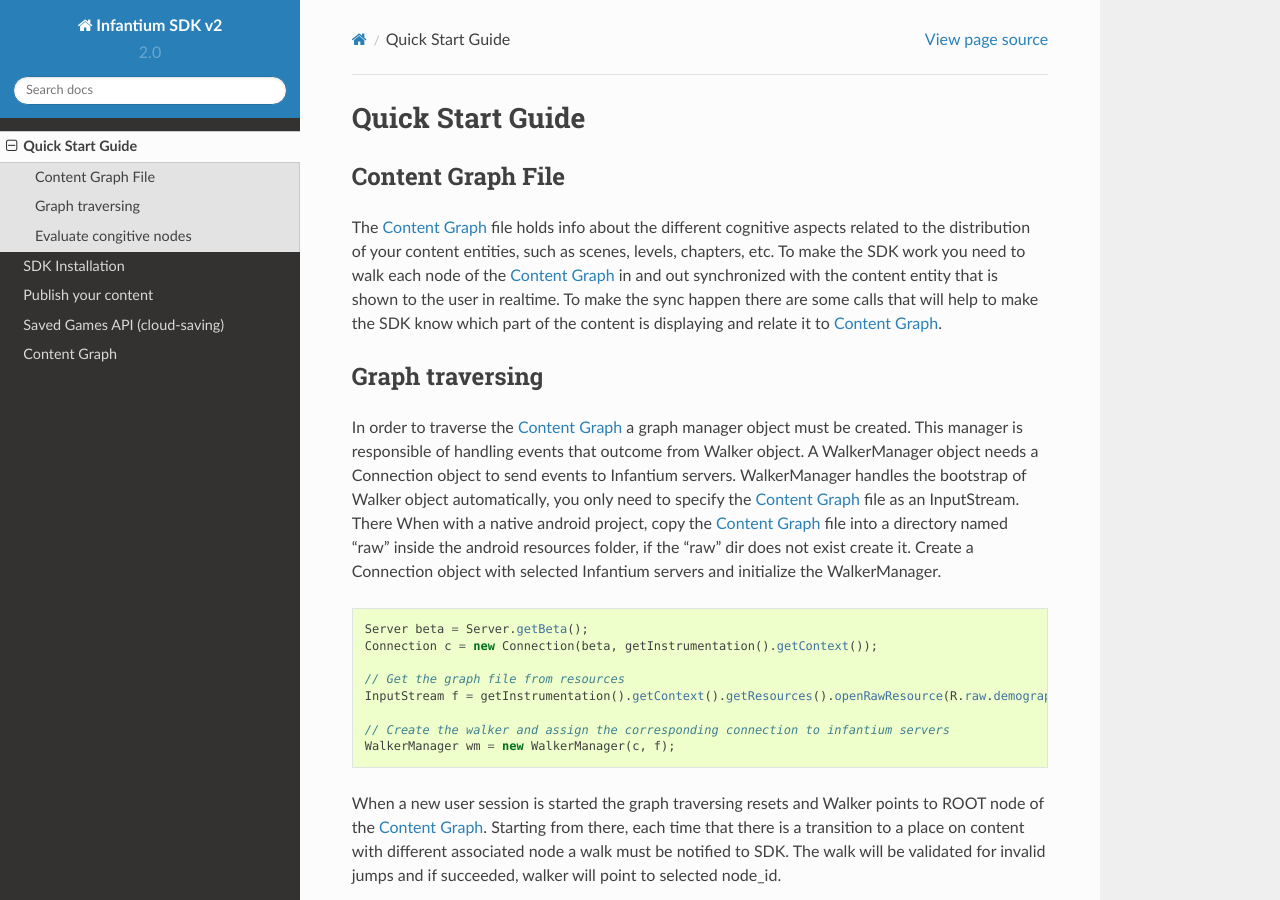
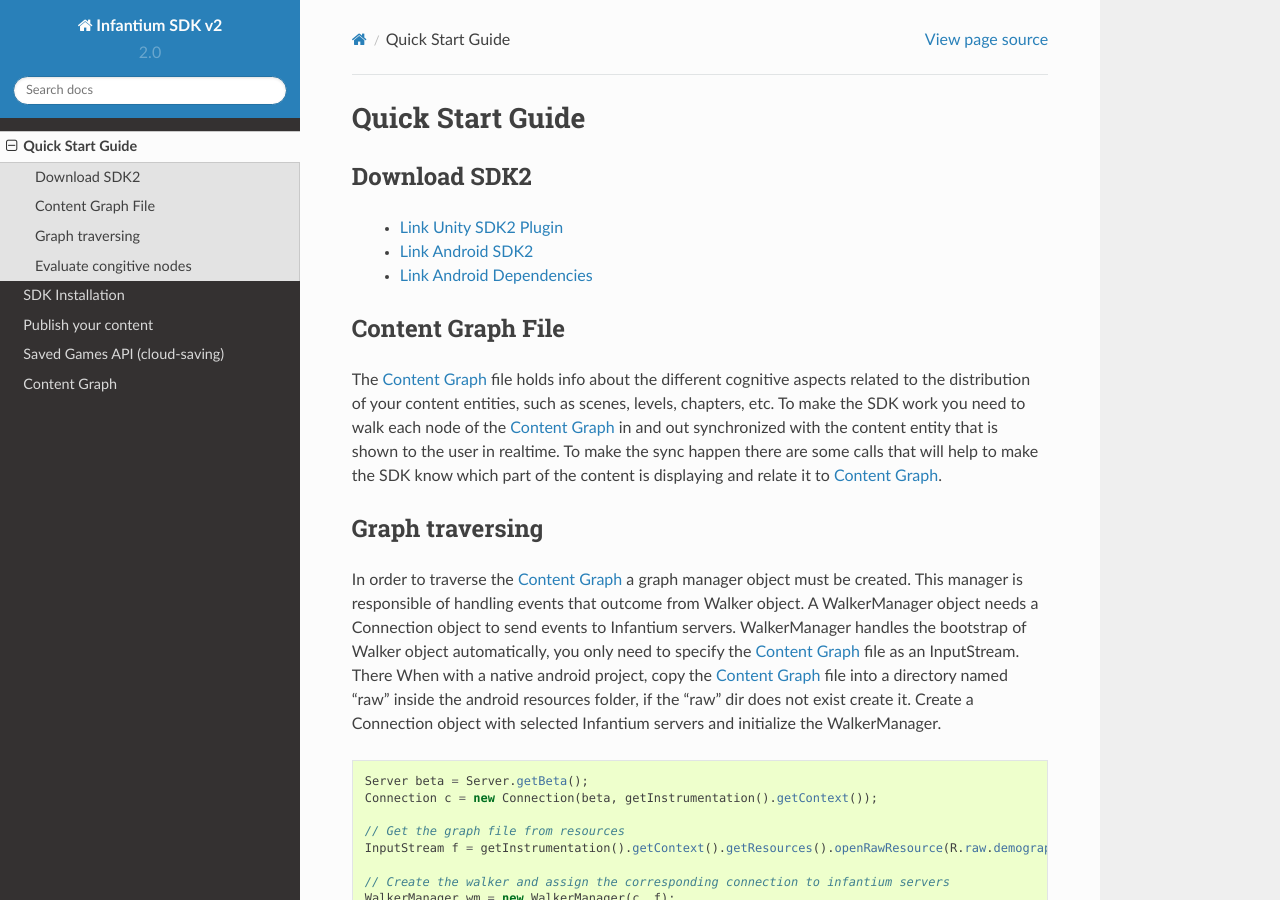
Before and after one commit to infantium/infantium-sdk2-docs, a Sphinx documentation site: the page built from docs/source/quick_start.rst, in a window 1280 px wide and 900 px high. Built offline with Sphinx 7.4.7 and the Read the Docs theme 2.0.0, drawn with Linux system fonts in a browser that asks for light colours.

Commit message:
Download links

```diff
--- a/docs/source/quick_start.rst
+++ b/docs/source/quick_start.rst
@@ -2,6 +2,14 @@
 =================
 Quick Start Guide
 =================
+
+
+Download SDK2
+'''''''''''''
+ * `Link Unity SDK2 Plugin <https://github.com/infantium/sdk2/raw/master/unity/infantium-sdk2.unitypackage/>`_
+
+ * `Link Android SDK2 <https://github.com/infantium/sdk2/raw/master/android/sdk2-release_2.0-9be475c.aar/>`_
+ * `Link Android Dependencies <https://github.com/infantium/sdk2/raw/master/android/sdk2-libs-9be475c.jar/>`_
 
 
 Content Graph File
```
